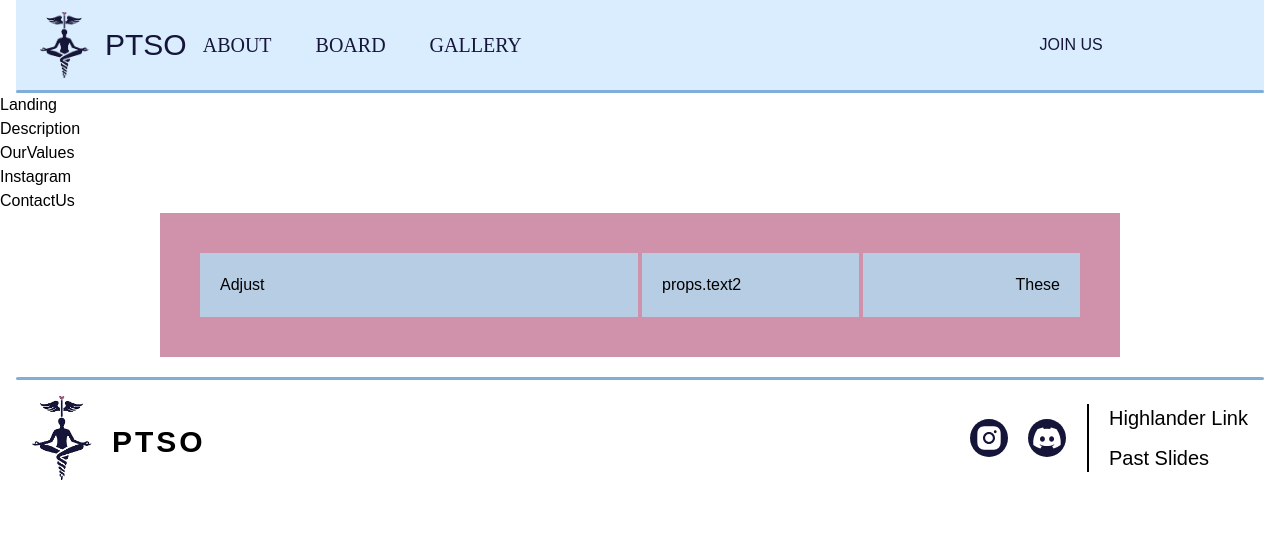
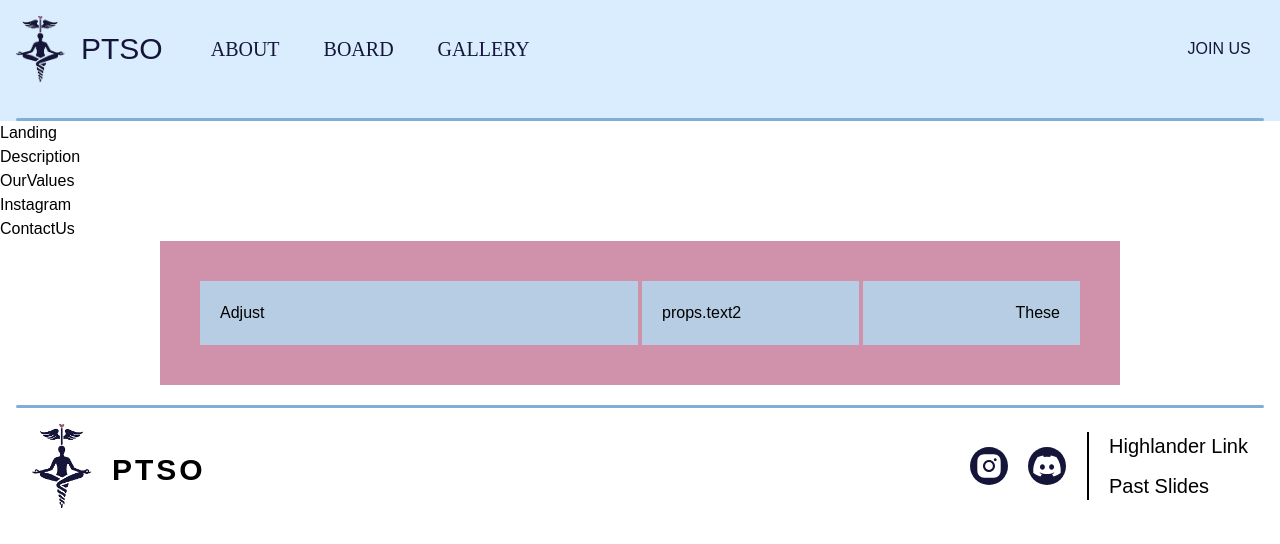
Before and after one commit to acm-ucr/ptso-website, a Next.js app: page / in a window 1280 px wide. Shown: the top 544 px of the page. Built offline with nearby package versions, Linux system fonts and the light colour scheme; a web font is replaced by a local one.

Commit message:
Fix spacing

```diff
--- a/src/components/Navbar.tsx
+++ b/src/components/Navbar.tsx
@@ -19,9 +19,9 @@ const Navbar = () => {
   };
 
   return (
-    <div className="text-ptso-purple-accent bg-ptso-blue-primary mx-4">
-      <div className="hidden items-center px-6 py-3 md:flex">
-        <Link href="/" className="flex items-center">
+    <div className="text-ptso-purple-accent bg-ptso-blue-primary">
+      <div className="hidden items-center p-4 md:flex">
+        <Link href="/" className="flex items-center mr-8">
           <Image src={ptsoLogo} alt="PTSO Logo" height={70} width={49} />
           <div className="px-4 text-3xl">PTSO</div>
         </Link>
@@ -32,10 +32,10 @@ const Navbar = () => {
             </Link>
           ))}
         </div>
-        <div className="w-1/4 text-right">JOIN US</div>
+        <div className="w-1/3 text-right">JOIN US</div>
       </div>
       <div className="md:hidden">
-        <div className="flex items-center justify-between p-4">
+        <div className="flex items-center justify-between px-4 pt-4">
           <Link href="\" onClick={closeMenu}>
             {" "}
             <Image
@@ -67,7 +67,7 @@ const Navbar = () => {
           <div className="border-b">JOIN US</div>
         </div>
       </div>
-      <Divider />
+      <div className="mx-4 pt-5"><Divider /></div>
     </div>
   );
 };
```
